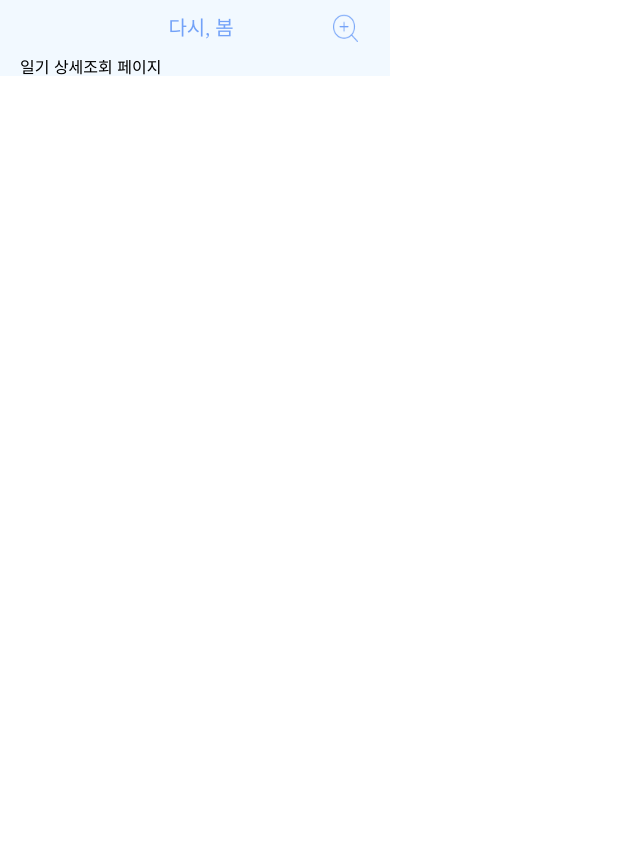
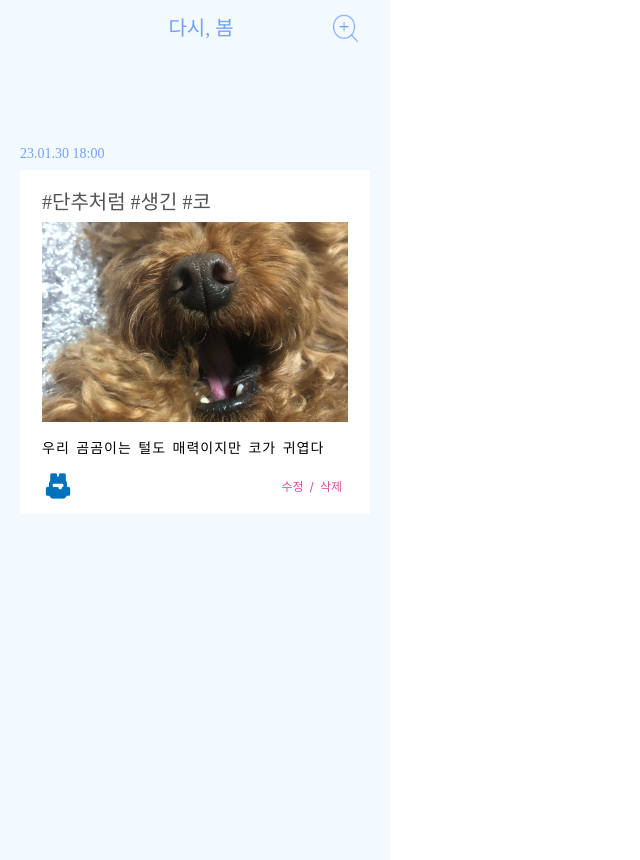
Before and after one commit to dasi-bom/experimental-function-client, a Next.js app: page /diary/1 in a window 1280 px wide. Shown: the whole page, without its empty margins (0-640 px from the left). Before the commit the page ends 800 px from the top, so only its background shows below. Built offline with nearby package versions, Linux system fonts and the light colour scheme.

Commit message:
#19 feat: 일기 상세 api 연동 사전 작업

```diff
--- a/components/DiarySingle.tsx
+++ b/components/DiarySingle.tsx
@@ -1,12 +1,19 @@
 import React from 'react';
+
+// component
+import DiaryCard from './card';
 
 // style
 import { DiarySingleWrapper } from './diary/single/styled';
 
-const DiarySingle = () => {
+interface IProps {
+  item: any;
+}
+
+const DiarySingle = ({ item }: IProps) => {
   return (
     <DiarySingleWrapper>
-      <h1>일기 상세조회 페이지</h1>
+      <DiaryCard item={item} />
     </DiarySingleWrapper>
   );
 };
--- a/components/card/index.tsx
+++ b/components/card/index.tsx
@@ -1,9 +1,15 @@
+import { useRouter } from 'next/router';
 import React, { useState } from 'react';
 
 // style
 import { DiaryCardWrapper } from './styled';
 
-const DiaryCard = () => {
+interface IProps {
+  item: any;
+}
+
+const DiaryCard = ({ item }: IProps) => {
+  const router = useRouter();
   const [active, setActive] = useState<boolean>(false);
 
   const stampHandler = () => {
@@ -22,8 +28,8 @@ const DiaryCard = () => {
         </div>
         <div className="content-wrap">
           <div className="content-inner">
-            <h3 className="title">단추처럼 생긴 코</h3>
-            <div className="diary-images" />
+            <h3 className="title">#단추처럼 #생긴 #코</h3>
+            <div className="diary-images" onClick={() => router.push(`/diary/${item.petId}`)} />
             <p className="content">우리 곰곰이는 털도 매력이지만 코가 귀엽다</p>
           </div>
           <div className="bottom-wrap">
--- a/components/diary/single/styled.tsx
+++ b/components/diary/single/styled.tsx
@@ -2,4 +2,6 @@ import styled from 'styled-components';
 
 export const DiarySingleWrapper = styled.div`
   background-color: #f2f9ff;
+  height: 100vh;
+  padding-top: 60px;
 `;
--- a/container/DiarySingleContainer.tsx
+++ b/container/DiarySingleContainer.tsx
@@ -1,13 +1,35 @@
-import React from 'react';
+import React, { useEffect, useState } from 'react';
+import { useRouter } from 'next/router';
 
 // component
 import Layout from 'components/common/Layout/Layout';
 import DiarySingle from 'components/DiarySingle';
 
+// services
+import { getDiarySingle } from 'services/diary';
+
 const DiarySingleContainer = () => {
+  const router = useRouter();
+  const [diaryId, setDiaryId] = useState<any>();
+  const [item, setItem] = useState<any>();
+
+  useEffect(() => {
+    if (router.query.diary_id) {
+      setDiaryId(Number(router.query.diary_id));
+    }
+
+    // getDiarySingle({ diaryId })
+    //   .then((res) => {
+    //     console.log(res);
+    //   })
+    //   .catch((err) => {
+    //     console.error(err);
+    //   });
+  }, [router.query]);
+
   return (
     <Layout>
-      <DiarySingle />
+      <DiarySingle item={item} />
     </Layout>
   );
 };
```
